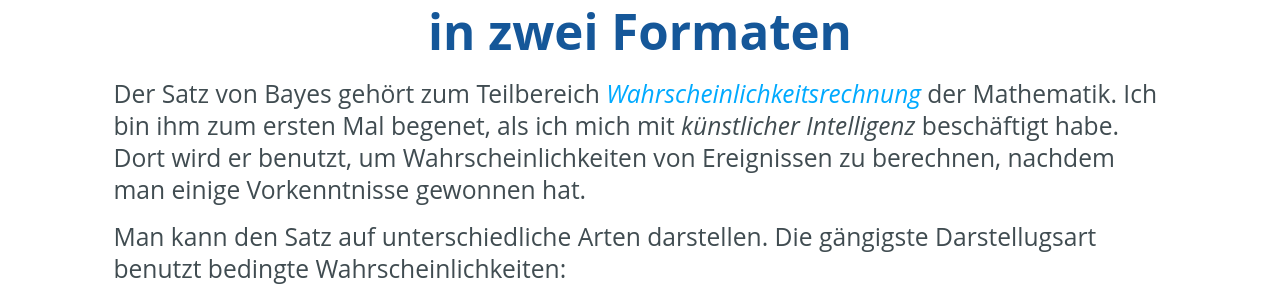
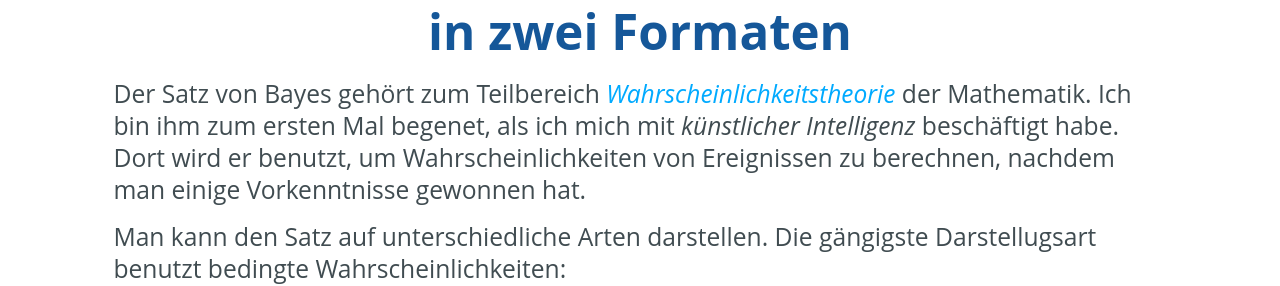
Before and after one commit to cs-LA/home, a Jekyll site: the page built from Wahrscheinlichkeitstheorie/Bayes.md, in a window 1280 px wide. Shown: the part 200-486 px from the top of the page. Built offline with Jekyll 4.4.1, drawn with Linux system fonts in a browser that asks for light colours; our own code applies the rules of GitHub Pages for plain Markdown files.

Commit message:
Update Bayes.md

```diff
--- a/Wahrscheinlichkeitstheorie/Bayes.md
+++ b/Wahrscheinlichkeitstheorie/Bayes.md
@@ -1,6 +1,6 @@
 # [Satz von Bayes](https://de.wikipedia.org/wiki/Satz_von_Bayes)<br>in zwei Formaten
 
-Der Satz von Bayes gehört zum Teilbereich *[Wahrscheinlichkeitsrechnung](./../Wahrscheinlichkeitsrechnung.html)* der Mathematik. Ich bin ihm zum ersten Mal begenet, als ich mich mit *künstlicher Intelligenz* beschäftigt habe. Dort wird er benutzt, um Wahrscheinlichkeiten von Ereignissen zu berechnen, nachdem man einige Vorkenntnisse gewonnen hat.
+Der Satz von Bayes gehört zum Teilbereich *[Wahrscheinlichkeitstheorie](./../Wahrscheinlichkeitstheorie.html)* der Mathematik. Ich bin ihm zum ersten Mal begenet, als ich mich mit *künstlicher Intelligenz* beschäftigt habe. Dort wird er benutzt, um Wahrscheinlichkeiten von Ereignissen zu berechnen, nachdem man einige Vorkenntnisse gewonnen hat.
 
 Man kann den Satz auf unterschiedliche Arten darstellen. Die gängigste Darstellugsart benutzt bedingte Wahrscheinlichkeiten:
 
```
